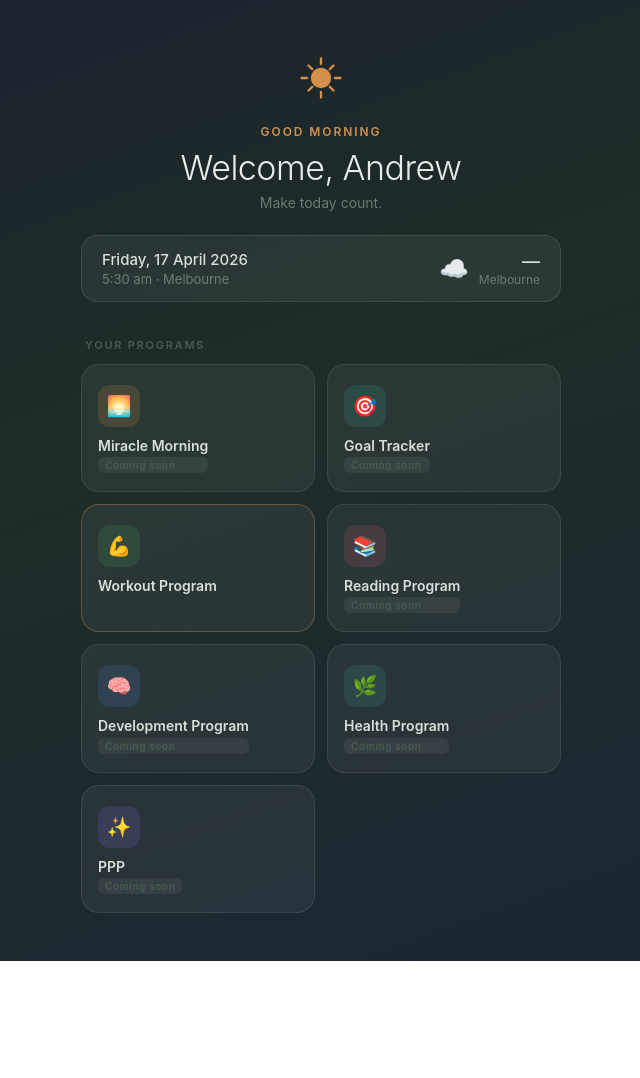
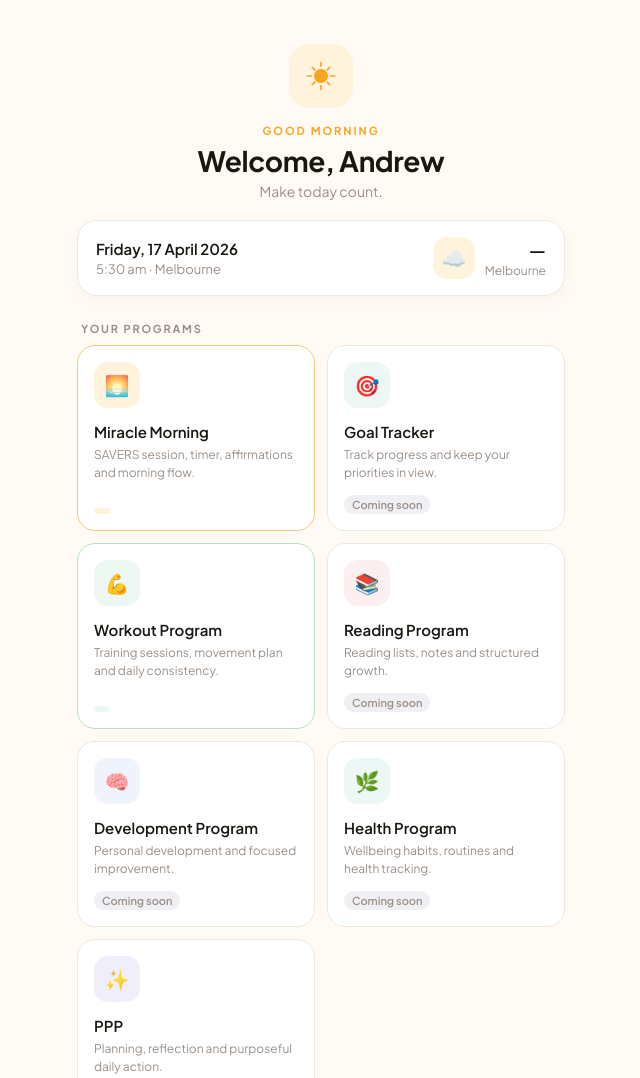
Before and after one commit to asbfmckay/home, a plain HTML site: page index.html in a window 1280 px wide. Shown: the top 1078 px of the page, without its empty margins (319-959 px from the left). Before the commit the page ends 961 px from the top, so only its background shows below. Drawn offline with Linux system fonts and the light colour scheme; no server answers.

Commit message:
Update index.html

```diff
--- a/index.html
+++ b/index.html
@@ -4,209 +4,274 @@
   <meta charset="UTF-8" />
   <meta name="viewport" content="width=device-width, initial-scale=1.0" />
   <title>Good Morning, Andrew</title>
-
   <link rel="icon" type="image/png" href="/favicon.png">
   <link rel="apple-touch-icon" href="/favicon.png">
- <meta name="theme-color" content="#0f1216">
+  <meta name="theme-color" content="#fff8f0">
+  <link href="https://fonts.googleapis.com/css2?family=Plus+Jakarta+Sans:wght@300;400;500;600;700&display=swap" rel="stylesheet">
 
   <style>
-    * { box-sizing: border-box; margin: 0; padding: 0; }
+    *, *::before, *::after { box-sizing: border-box; margin: 0; padding: 0; }
+
+    :root {
+      --sun:       #f5a623;
+      --sun-light: #fff3dc;
+      --sun-mid:   #fde8b4;
+      --sun-text:  #b36b00;
+      --bg:        #fffaf4;
+      --bg-card:   #ffffff;
+      --border:    #ede8e0;
+      --border-md: #e0d9ce;
+      --text-h:    #1a1612;
+      --text-body: #3d3530;
+      --text-dim:  #9b9088;
+      --green:     #2d8a4e;
+      --green-bg:  #eef8f2;
+      --green-bdr: #b6dfc5;
+      --teal-bg:   #edf8f6;
+      --teal-bdr:  #bfe8dd;
+      --blue-bg:   #eef3fc;
+      --blue-bdr:  #c7d8f4;
+      --purple-bg: #f0eefb;
+      --purple-bdr:#d8d0ef;
+      --rose-bg:   #fdeef0;
+      --rose-bdr:  #f1c8cf;
+      --amber:     #b36b00;
+      --amber-bdr: #f3c97a;
+    }
 
     body {
-      font-family: -apple-system, BlinkMacSystemFont, 'Segoe UI', Roboto, sans-serif;
+      font-family: 'Plus Jakarta Sans', -apple-system, BlinkMacSystemFont, sans-serif;
       min-height: 100vh;
-      background: linear-gradient(160deg, #1a2030 0%, #1e2d28 40%, #1c2535 100%);
+      background: var(--bg);
+      color: var(--text-body);
       display: flex;
       flex-direction: column;
       align-items: center;
-      padding: 0 0 48px;
+      padding: 0 0 60px;
+      -webkit-tap-highlight-color: transparent;
     }
 
     .header {
       width: 100%;
       max-width: 520px;
-      padding: 52px 24px 24px;
+      padding: 44px 24px 20px;
       text-align: center;
     }
 
-    .sun-icon {
-      width: 52px;
-      height: 52px;
+    .sun-wrap {
+      width: 64px;
+      height: 64px;
+      background: var(--sun-light);
+      border-radius: 20px;
+      display: flex;
+      align-items: center;
+      justify-content: center;
       margin: 0 auto 16px;
     }
 
-    .greeting {
-      font-size: 12px;
-      font-weight: 600;
-      letter-spacing: 0.16em;
+    .eyebrow {
+      font-size: 11px;
+      font-weight: 700;
+      letter-spacing: 0.18em;
       text-transform: uppercase;
-      color: #d4904a;
-      margin-bottom: 8px;
+      color: var(--sun);
+      margin-bottom: 6px;
     }
 
-    .name {
-      font-size: 34px;
-      font-weight: 300;
-      color: #e8ede9;
-      letter-spacing: -0.5px;
-      margin-bottom: 6px;
+    .title {
+      font-size: 28px;
+      font-weight: 700;
+      color: var(--text-h);
+      letter-spacing: -0.4px;
+      margin-bottom: 4px;
     }
 
     .tagline {
       font-size: 14px;
-      color: #6b7d72;
-      margin-top: 2px;
+      color: var(--text-dim);
     }
 
     .info-bar {
       width: 100%;
       max-width: 520px;
-      padding: 0 20px 8px;
+      padding: 0 16px;
     }
 
     .info-card {
-      background: rgba(255,255,255,0.06);
-      border: 1px solid rgba(255,255,255,0.1);
-      border-radius: 16px;
-      padding: 14px 20px;
+      background: var(--bg-card);
+      border: 1.5px solid var(--border);
+      border-radius: 20px;
+      padding: 16px 18px;
       display: flex;
       align-items: center;
       justify-content: space-between;
-      gap: 12px;
+      gap: 14px;
+      box-shadow: 0 4px 16px rgba(0,0,0,0.03);
     }
 
     .date-time .date {
       font-size: 15px;
-      font-weight: 500;
-      color: #d8e0da;
+      font-weight: 600;
+      color: var(--text-h);
     }
 
     .date-time .time {
       font-size: 13px;
-      color: #6b7d72;
-      margin-top: 2px;
+      color: var(--text-dim);
+      margin-top: 3px;
     }
 
     .weather-right {
       display: flex;
       align-items: center;
       gap: 10px;
+      text-align: right;
     }
 
-    .weather-icon { font-size: 24px; }
-
-    .weather-info { text-align: right; }
+    .weather-icon {
+      width: 42px;
+      height: 42px;
+      border-radius: 14px;
+      background: var(--sun-light);
+      display: flex;
+      align-items: center;
+      justify-content: center;
+      font-size: 20px;
+      flex-shrink: 0;
+    }
 
     .weather-temp {
       font-size: 18px;
-      font-weight: 500;
-      color: #d8e0da;
+      font-weight: 600;
+      color: var(--text-h);
     }
 
     .weather-desc {
       font-size: 12px;
-      color: #6b7d72;
+      color: var(--text-dim);
+      margin-top: 2px;
     }
 
     .section-label {
       width: 100%;
       max-width: 520px;
-      padding: 28px 24px 12px;
+      padding: 26px 20px 10px;
       font-size: 11px;
-      font-weight: 600;
+      font-weight: 700;
       letter-spacing: 0.16em;
       text-transform: uppercase;
-      color: #4a5c50;
+      color: var(--text-dim);
     }
 
     .links-grid {
       width: 100%;
       max-width: 520px;
-      padding: 0 20px;
+      padding: 0 16px;
       display: grid;
       grid-template-columns: 1fr 1fr;
       gap: 12px;
     }
 
-    .link-card {
-      background: rgba(255,255,255,0.055);
-      border: 1px solid rgba(255,255,255,0.09);
+    .app-card {
+      background: var(--bg-card);
+      border: 1.5px solid var(--border);
       border-radius: 18px;
-      padding: 20px 16px 18px;
+      padding: 16px;
       text-decoration: none;
       display: flex;
       flex-direction: column;
       align-items: flex-start;
-      gap: 10px;
-      transition: transform 0.15s ease, background 0.15s ease, border-color 0.15s ease;
+      gap: 14px;
+      min-height: 132px;
+      transition: transform 0.13s ease, border-color 0.13s ease, box-shadow 0.13s ease;
       cursor: pointer;
-      -webkit-tap-highlight-color: transparent;
+      color: inherit;
     }
 
-    .link-card:active { transform: scale(0.97); }
+    .app-card:active { transform: scale(0.98); }
 
     @media (hover: hover) {
-      .link-card:hover {
-        background: rgba(255,255,255,0.1);
-        border-color: rgba(255,255,255,0.18);
-        transform: translateY(-2px);
+      .app-card:hover {
+        border-color: var(--border-md);
+        box-shadow: 0 4px 16px rgba(0,0,0,0.06);
+        transform: translateY(-1px);
       }
     }
 
-    .link-card.live {
-      border-color: rgba(212,144,74,0.35);
+    .app-card.live-amber { border-color: var(--amber-bdr); }
+    .app-card.live-green { border-color: var(--green-bdr); }
+
+    @media (hover: hover) {
+      .app-card.live-amber:hover { border-color: var(--sun); }
+      .app-card.live-green:hover { border-color: var(--green); }
     }
 
-    @media (hover: hover) {
-      .link-card.live:hover {
-        background: rgba(212,144,74,0.08);
-        border-color: rgba(212,144,74,0.55);
-        transform: translateY(-2px);
-      }
-    }
-
-    .card-icon {
-      width: 42px;
-      height: 42px;
-      border-radius: 12px;
+    .card-pill {
+      width: 46px;
+      height: 46px;
+      border-radius: 14px;
       display: flex;
       align-items: center;
       justify-content: center;
       font-size: 20px;
+      flex-shrink: 0;
+    }
+
+    .pill-amber  { background: var(--sun-light); }
+    .pill-green  { background: var(--green-bg); }
+    .pill-teal   { background: var(--teal-bg); }
+    .pill-blue   { background: var(--blue-bg); }
+    .pill-rose   { background: var(--rose-bg); }
+    .pill-purple { background: var(--purple-bg); }
+
+    .card-body {
+      display: flex;
+      flex-direction: column;
+      gap: 4px;
+      width: 100%;
     }
 
     .card-title {
-      font-size: 14px;
+      font-size: 15px;
       font-weight: 600;
-      color: #d8e0da;
-      line-height: 1.3;
+      color: var(--text-h);
+      line-height: 1.35;
     }
 
-    .icon-amber  { background: rgba(212,144,74,0.18); }
-    .icon-green  { background: rgba(80,160,100,0.18); }
-    .icon-blue   { background: rgba(80,130,200,0.18); }
-    .icon-rose   { background: rgba(200,90,110,0.18); }
-    .icon-teal   { background: rgba(60,160,150,0.18); }
-    .icon-purple { background: rgba(130,100,210,0.18); }
+    .card-sub {
+      font-size: 12px;
+      color: var(--text-dim);
+      line-height: 1.45;
+    }
 
-    .badge {
-      font-size: 10px;
+    .card-badge {
+      margin-top: auto;
+      font-size: 11px;
       font-weight: 600;
-      letter-spacing: 0.06em;
-      color: #4a5c50;
-      background: rgba(255,255,255,0.06);
-      border-radius: 6px;
-      padding: 2px 7px;
-      margin-top: 2px;
+      padding: 3px 8px;
+      border-radius: 20px;
+      background: #f0f0f4;
+      color: var(--text-dim);
+    }
+
+    .card-badge.live-amber {
+      background: var(--sun-light);
+      color: var(--amber);
+    }
+
+    .card-badge.live-green {
+      background: var(--green-bg);
+      color: var(--green);
     }
   </style>
 </head>
 <body>
 
   <div class="header">
-    <svg class="sun-icon" viewBox="0 0 56 56" fill="none" xmlns="http://www.w3.org/2000/svg">
-      <circle cx="28" cy="28" r="11" fill="#d4904a" />
-      <g stroke="#d4904a" stroke-width="2.5" stroke-linecap="round">
+    <div class="sun-wrap">
+      <svg width="36" height="36" viewBox="0 0 56 56" fill="none" xmlns="http://www.w3.org/2000/svg">
+        <circle cx="28" cy="28" r="11" fill="#f5a623"/>
+        <g stroke="#f5a623" stroke-width="2.5" stroke-linecap="round">
           <line x1="28" y1="7"  x2="28" y2="13"/>
           <line x1="28" y1="43" x2="28" y2="49"/>
           <line x1="7"  y1="28" x2="13" y2="28"/>
@@ -217,8 +282,9 @@
           <line x1="18.5" y1="37.5" x2="14.5" y2="41.5"/>
         </g>
       </svg>
-    <p class="greeting">Good morning</p>
-    <h1 class="name">Welcome, Andrew</h1>
+    </div>
+    <p class="eyebrow" id="js-greeting">Good morning</p>
+    <h1 class="title">Welcome, Andrew</h1>
     <p class="tagline">Make today count.</p>
   </div>
 
@@ -230,7 +296,7 @@
       </div>
       <div class="weather-right">
         <div class="weather-icon" id="js-wx-icon">☁️</div>
-        <div class="weather-info">
+        <div>
           <div class="weather-temp" id="js-wx-temp">—°C</div>
           <div class="weather-desc">Melbourne</div>
         </div>
@@ -241,62 +307,69 @@
   <div class="section-label">Your Programs</div>
 
   <div class="links-grid">
-
-    <a class="link-card" href="#" onclick="return false;">
-      <div class="card-icon icon-amber">🌅</div>
-      <div>
+    <a class="app-card live-amber" href="https://asbfmckay.github.io/miracle-morning/">
+      <div class="card-pill pill-amber">🌅</div>
+      <div class="card-body">
         <div class="card-title">Miracle Morning</div>
-        <div class="badge">Coming soon</div>
+        <div class="card-sub">SAVERS session, timer, affirmations and morning flow.</div>
       </div>
+      <span class="card-badge live-amber"></span>
     </a>
 
-    <a class="link-card" href="#" onclick="return false;">
-      <div class="card-icon icon-teal">🎯</div>
-      <div>
+    <a class="app-card" href="#" onclick="return false;">
+      <div class="card-pill pill-teal">🎯</div>
+      <div class="card-body">
         <div class="card-title">Goal Tracker</div>
-        <div class="badge">Coming soon</div>
+        <div class="card-sub">Track progress and keep your priorities in view.</div>
       </div>
+      <span class="card-badge">Coming soon</span>
     </a>
 
-    <a class="link-card live" href="https://asbfmckay.github.io/workout-app/">
-      <div class="card-icon icon-green">💪</div>
-      <div>
+    <a class="app-card live-green" href="https://asbfmckay.github.io/workout-app/">
+      <div class="card-pill pill-green">💪</div>
+      <div class="card-body">
         <div class="card-title">Workout Program</div>
+        <div class="card-sub">Training sessions, movement plan and daily consistency.</div>
       </div>
+      <span class="card-badge live-green"></span>
     </a>
 
-    <a class="link-card" href="#" onclick="return false;">
-      <div class="card-icon icon-rose">📚</div>
-      <div>
+    <a class="app-card" href="#" onclick="return false;">
+      <div class="card-pill pill-rose">📚</div>
+      <div class="card-body">
         <div class="card-title">Reading Program</div>
-        <div class="badge">Coming soon</div>
+        <div class="card-sub">Reading lists, notes and structured growth.</div>
       </div>
+      <span class="card-badge">Coming soon</span>
     </a>
 
-    <a class="link-card" href="#" onclick="return false;">
-      <div class="card-icon icon-blue">🧠</div>
-      <div>
+    <a class="app-card" href="#" onclick="return false;">
+      <div class="card-pill pill-blue">🧠</div>
+      <div class="card-body">
         <div class="card-title">Development Program</div>
-        <div class="badge">Coming soon</div>
+        <div class="card-sub">Personal development and focused improvement.</div>
       </div>
+      <span class="card-badge">Coming soon</span>
     </a>
 
-    <a class="link-card" href="#" onclick="return false;">
-      <div class="card-icon icon-teal">🌿</div>
-      <div>
+    <a class="app-card" href="#" onclick="return false;">
+      <div class="card-pill pill-teal">🌿</div>
+      <div class="card-body">
         <div class="card-title">Health Program</div>
-        <div class="badge">Coming soon</div>
+        <div class="card-sub">Wellbeing habits, routines and health tracking.</div>
       </div>
+      <span class="card-badge">Coming soon</span>
     </a>
 
-    <a class="link-card" href="#" onclick="return false;">
-      <div class="card-icon icon-purple">✨</div>
-      <div>
+    <a class="app-card" href="#" onclick="return false;">
+      <div class="card-pill pill-purple">✨</div>
+      <div class="card-body">
         <div class="card-title">PPP</div>
-        <div class="badge">Coming soon</div>
+
+        <div class="card-sub">Planning, reflection and purposeful daily action.</div>
       </div>
+      <span class="card-badge">Coming soon</span>
     </a>
-
   </div>
 
   <script>
@@ -311,6 +384,11 @@
       const h12 = h % 12 || 12;
       document.getElementById('js-time').textContent =
         h12 + ':' + String(m).padStart(2,'0') + ' ' + ampm + ' · Melbourne';
+
+      const greetEl = document.getElementById('js-greeting');
+      if (h >= 12 && h < 17) greetEl.textContent = 'Good afternoon';
+      else if (h >= 17) greetEl.textContent = 'Good evening';
+      else greetEl.textContent = 'Good morning';
     }
     updateClock();
     setInterval(updateClock, 30000);
@@ -338,11 +416,6 @@
       }
     }
     loadWeather();
-
-    const hour = new Date().getHours();
-    const greetEl = document.querySelector('.greeting');
-    if (hour >= 12 && hour < 17) greetEl.textContent = 'Good afternoon';
-    else if (hour >= 17) greetEl.textContent = 'Good evening';
   </script>
 </body>
 </html>
```
Lines whose indentation alone changed are shown as unchanged.
